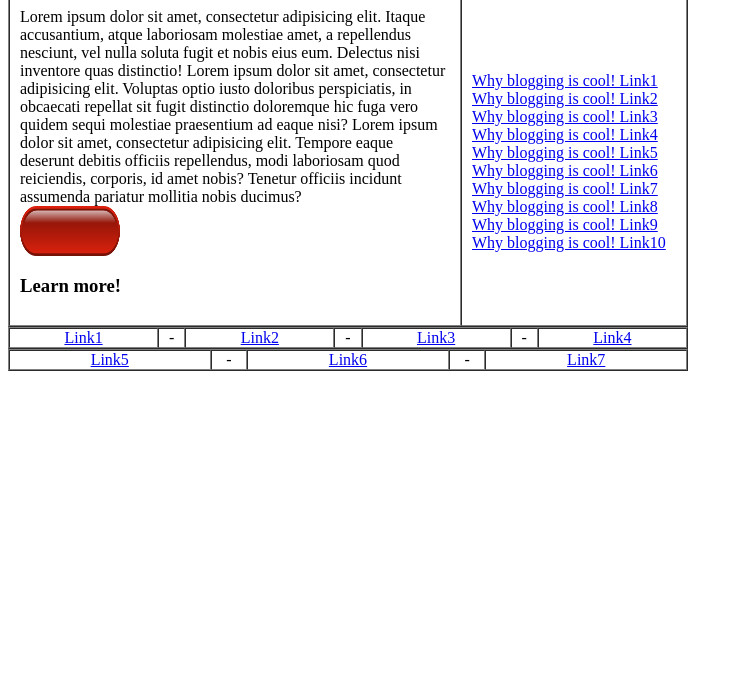
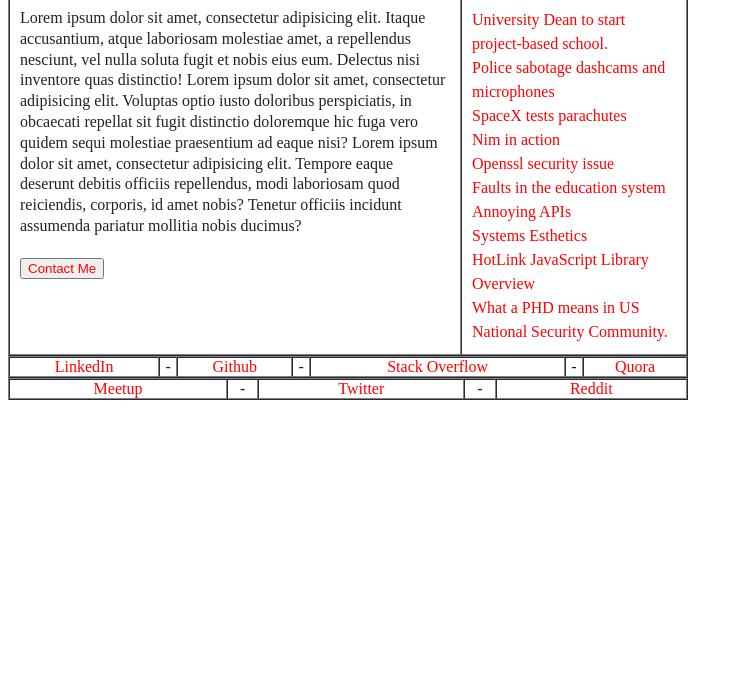
Before and after one commit to Rick-Houser/Holberton-Newsletters-or-coding-HTML-like-it-s-1999, a plain HTML site: page newsletter.html in a window 1280 px wide. Shown: the part 108-800 px from the top of the page, without its empty margins (0-743 px from the left). Drawn offline with Linux system fonts and the light colour scheme.

Commit message:
finish unresponsive newsletter

```diff
--- a/newsletter.html
+++ b/newsletter.html
@@ -1,4 +1,5 @@
-<!DOCTYPE html PUBLIC "-//W3C//DTD XHTML 1.0 Transitional//EN" "http://www.w3.org/TR/xhtml1/DTD/xhtml1-transitional.dtd">
+<!DOCTYPE html PUBLIC "-//W3C//DTD XHTML 1.0 Transitional//EN"
+   "http://www.w3.org/TR/xhtml1/DTD/xhtml1-transitional.dtd">
 <html xmlns="http://www.w3.org/1999/xhtml">
 <head>
 <meta http-equiv="Content-Type" content="text/html; charset=utf-8" />
@@ -6,71 +7,90 @@
 </head>
 <body>
 	<table border="0" cellpadding="0" cellspacing="0" style="width:680px">
-		<table border="1" cellpadding="0" cellspacing="0" style="width:680px;">
+		<tr>
+			<td>
+				<table border="1" cellpadding="0" cellspacing="0" style="width:680px">
 					<tr style="background-color: #ff0000;">
 						<td style="text-align:center;" align="center" valign="middle">
 							<img src="logo_tobe2.jpeg" alt="My Logo RH" align="left" width="72" height="72" style="display: block; margin-left:4px; margin-top:10px; margin-bottom:10px;"/>
 						</td>
-					<td>
+						<td style="color: #222222;">
 							This is my centered tagline.
 						</td>
 					</tr>
 				</table>
+			</td>
+		</tr>
+		<tr>
+			<td>
 				<table border="1" cellpadding="10" cellspacing="0" style="width:680px">
 					<tr>
-				<td border="1" width="40%" valign="top" align="left">
-					Lorem ipsum dolor sit amet, consectetur adipisicing elit. Itaque accusantium, atque laboriosam molestiae amet, a repellendus nesciunt, vel nulla soluta fugit et nobis eius eum. Delectus nisi inventore quas distinctio! Lorem ipsum dolor sit amet, consectetur adipisicing elit. Voluptas optio iusto doloribus perspiciatis, in obcaecati repellat sit fugit distinctio doloremque hic fuga vero quidem sequi molestiae praesentium ad eaque nisi? Lorem ipsum dolor sit amet, consectetur adipisicing elit. Tempore eaque deserunt debitis officiis repellendus, modi laboriosam quod reiciendis, corporis, id amet nobis? Tenetur officiis incidunt assumenda pariatur mollitia nobis ducimus? <br/>
-					<img src="button.png" width="100" height="50" alt="Learn More Button"/>
-					<h3>Learn more!</h3>
+						<td width="40%" valign="top" align="left" style="line-height:1.3; color: #222222;">
+							Lorem ipsum dolor sit amet, consectetur adipisicing elit. Itaque accusantium, atque laboriosam molestiae amet, a repellendus nesciunt, vel nulla soluta fugit et nobis eius eum. Delectus nisi inventore quas distinctio! Lorem ipsum dolor sit amet, consectetur adipisicing elit. Voluptas optio iusto doloribus perspiciatis, in obcaecati repellat sit fugit distinctio doloremque hic fuga vero quidem sequi molestiae praesentium ad eaque nisi? Lorem ipsum dolor sit amet, consectetur adipisicing elit. Tempore eaque deserunt debitis officiis repellendus, modi laboriosam quod reiciendis, corporis, id amet nobis? Tenetur officiis incidunt assumenda pariatur mollitia nobis ducimus?
+							<br/>
+							<br/>
+							<form method="post" action="mailto:21@holbertonschool.com" >
+								<input type="submit" value="Contact Me" style="color: red;" name="Contact button" />
+							</form>
 						</td>
-				<td border="1" width="20%">
-					<a href="#" target="_blank">Why blogging is cool! Link1</a>
-					<a href="#" target="_blank">Why blogging is cool! Link2</a>
-					<a href="#" target="_blank">Why blogging is cool! Link3</a>
-					<a href="#" target="_blank">Why blogging is cool! Link4</a>
-					<a href="#" target="_blank">Why blogging is cool! Link5</a>
-					<a href="#" target="_blank">Why blogging is cool! Link6</a>
-					<a href="#" target="_blank">Why blogging is cool! Link7</a>
-					<a href="#" target="_blank">Why blogging is cool! Link8</a>
-					<a href="#" target="_blank">Why blogging is cool! Link9</a>
-					<a href="#" target="_blank">Why blogging is cool! Link10</a>
+						<td width="20%">
+							<a href="http://tech.mit.edu/V135/N38/ortiz.html" target="_blank" style="color: #ff0000; text-decoration:none; line-height:1.5;">University Dean to start project-based school.</a><br/>
+							<a href="https://www.dnainfo.com/chicago/20160127/archer-heights/whats-behind-no-sound-syndrome-on-chicago-police-dashcams" target="_blank" style="color: #ff0000; text-decoration:none; line-height:1.5;">Police sabotage dashcams and microphones</a><br/>
+							<a href="https://www.washingtonpost.com/video/business/technology/spacex-successfully-tests-parachute-for-bringing-astronauts-back-to-earth/2016/01/28/5f5e3d52-c5d3-11e5-b933-31c93021392a_video.html" target="_blank" style="color: #ff0000; text-decoration:none; line-height:1.5;">SpaceX tests parachutes</a><br/>
+							<a href="http://nim-lang.org/news.html?r=1#Z2016-01-27-nim-in-action-is-now-available" target="_blank" style="color: #ff0000; text-decoration:none; line-height:1.5;">Nim in action</a><br/>
+							<a href="https://mta.openssl.org/pipermail/openssl-announce/2016-January/000061.html" target="_blank" style="color: #ff0000; text-decoration:none; line-height:1.5;">Openssl security issue</a><br/>
+							<a href="http://www.nytimes.com/2015/09/08/opinion/teachers-arent-dumb.html" target="_blank" style="color: #ff0000; text-decoration:none; line-height:1.5;">Faults in the education system</a><br/>
+							<a href="http://chickenwing.software/scratches/programming/annoying-apis" target="_blank" style="color: #ff0000; text-decoration:none; line-height:1.5;">Annoying APIs</a><br/>
+							<a href="http://www.arts.ucsb.edu/faculty/jevbratt/readings/burnham_se.html" target="_blank" style="color: #ff0000; text-decoration:none; line-height:1.5;">Systems Esthetics</a><br/>
+							<a href="http://hotdrink.github.io/hotdrink/" target="_blank" style="color: #ff0000; text-decoration:none; line-height:1.5;">HotLink JavaScript Library Overview</a><br/>
+							<a href="https://news.vice.com/article/doctors-of-doom-what-a-phd-really-means-in-the-us-national-security-community-1" target="_blank" style="color: #ff0000; text-decoration:none; line-height:1.5;">What a PHD means in US National Security Community.</a>
 						</td>
 					</tr>
 				</table>
+			</td>
+		</tr>
+		<tr>
+			<td>
 				<table border="1" cellpadding="0" cellspacing="0" style="width:680px">
 					<tr align="center">
 						<td>
-					<a href="#" target="_blank">Link1</a>
+							<a href="https://www.linkedin.com/in/rickhouser" target="_blank" style="color: #ff0000; text-decoration:none;">LinkedIn</a>
 						</td>
-				<td>-</td>
+						<td style="color: #222222;">-</td>
 						<td>
-					<a href="#" target="_blank">Link2</a>
+							<a href="https://github.com/frakentoaster" target="_blank" style="color: #ff0000; text-decoration:none;">Github</a>
 						</td>
-				<td>-</td>
+						<td style="color: #222222;">-</td>
 						<td>
-					<a href="#" target="_blank">Link3</a>
+							<a href="http://stackoverflow.com/users/5032840/webrick" target="_blank" style="color: #ff0000; text-decoration:none;">Stack Overflow</a>
 						</td>
-				<td>-</td>
+						<td style="color: #222222;">-</td>
 						<td>
-					<a href="#" target="_blank">Link4</a>
+							<a href="https://www.quora.com/profile/Rick-Houser-2" target="_blank" style="color: #ff0000; text-decoration:none;">Quora</a>
 						</td>
 					</tr>
 				</table>
+			</td>
+		</tr>
+		<tr>
+			<td>
 				<table border="1" cellpadding="0" cellspacing="0" style="width:680px">
 					<tr align="center">
 						<td>
-					<a href="#" target="_blank">Link5</a>
+							<a href="http://www.meetup.com/members/189699469/" target="_blank" style="color: #ff0000; text-decoration:none;">Meetup</a>
 						</td>
-				<td>-</td>
+						<td style="color: #222222;">-</td>
 						<td>
-					<a href="#" target="_blank">Link6</a>
+							<a href="https://twitter.com/WebrickH" target="_blank" style="color: #ff0000; text-decoration:none;">Twitter</a>
 						</td>
-				<td>-</td>
+						<td style="color: #222222;">-</td>
 						<td>
-					<a href="#" target="_blank">Link7</a>
+							<a href="https://www.reddit.com/user/WEBRickH/" target="_blank" style="color: #ff0000; text-decoration:none;">Reddit</a>
 						</td>
 					</tr>
 				</table>
+			</td>
+		</tr>
 	</table>
 </body>
 </html>
```
Lines whose indentation alone changed are shown as unchanged.
